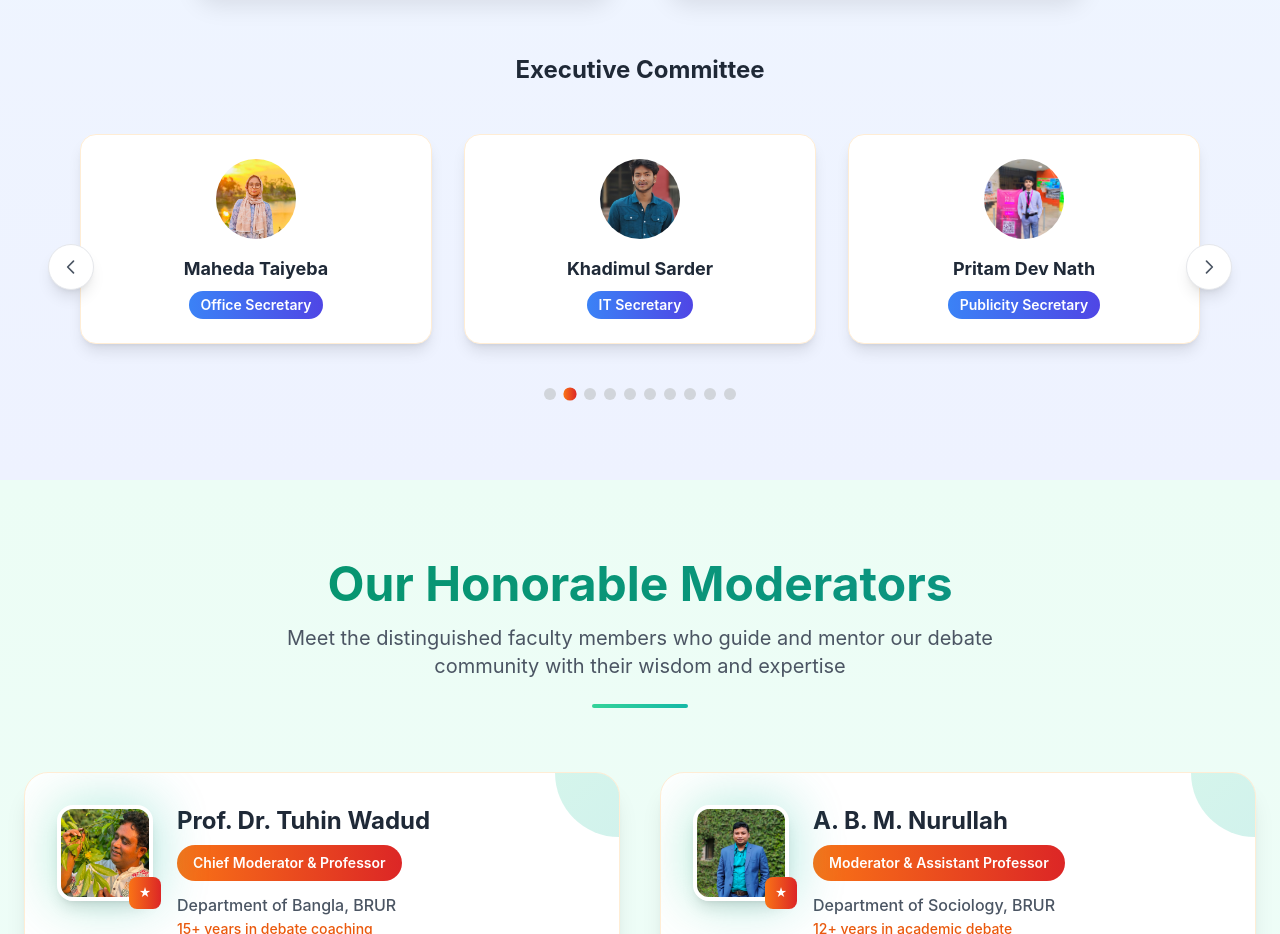
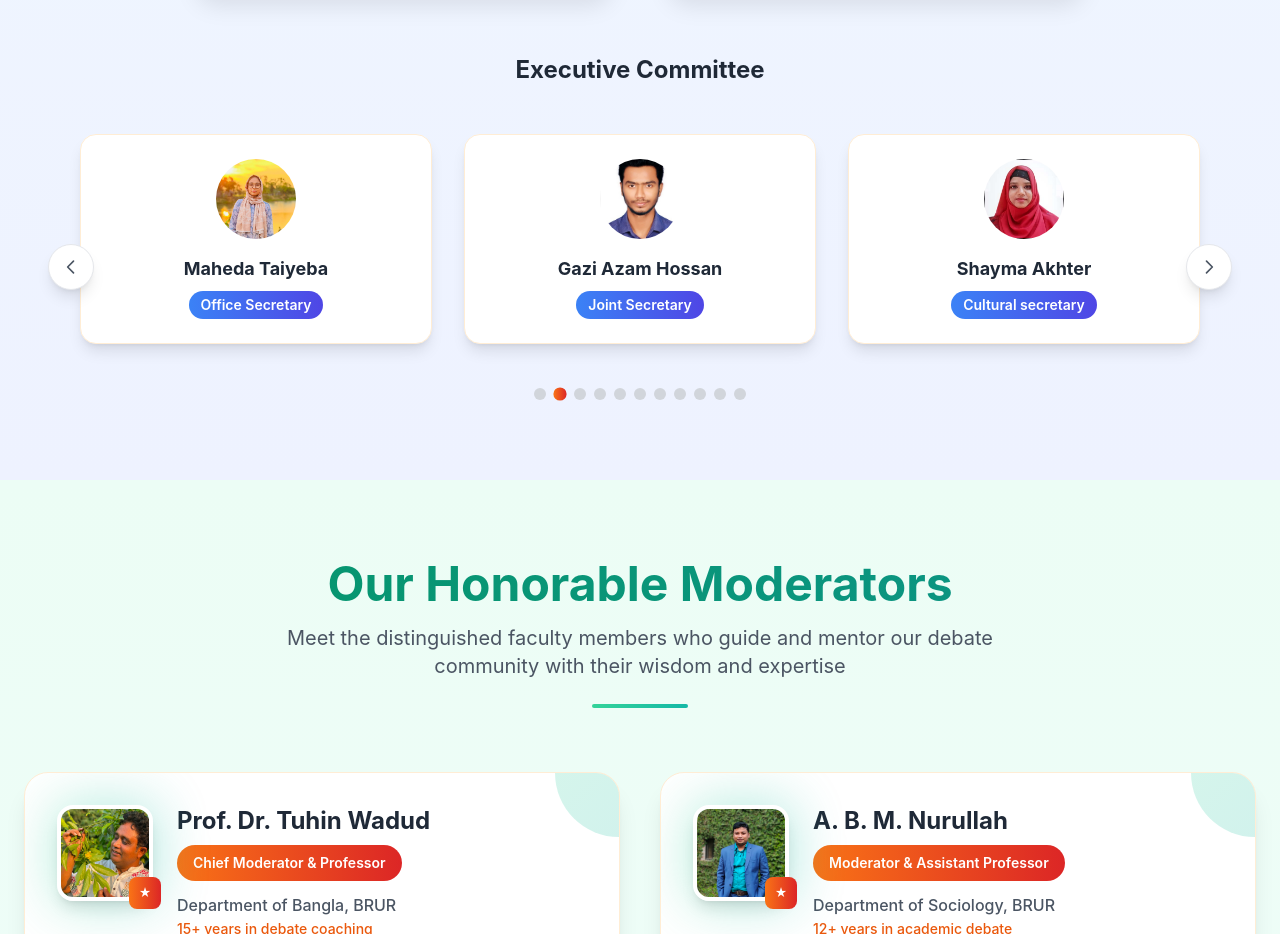
Before and after one commit to Rishad-007/BRUDF, a React (Vite) app: page / in a window 1280 px wide. Shown: the part 2300-3234 px from the top of the page. Built offline with nearby package versions, Linux system fonts and the light colour scheme.

Commit message:
added 3 members

```diff
--- a/src/ExecutiveMembersSection.jsx
+++ b/src/ExecutiveMembersSection.jsx
@@ -70,6 +70,33 @@ const executiveMembers = [
     designation: "Office Secretary",
     session: "2024-25",
     photo: "/Maheda.jpg",
+    email: "organizing@brudf.edu",
+    quote: "Bringing events to life with precision",
+    isTopExecutive: false,
+  },
+  {
+    name: "Gazi Azam Hossan",
+    designation: "Joint Secretary ",
+    session: "2024-25",
+    photo: "/gazi.jpg",
+    email: "organizing@brudf.edu",
+    quote: "Bringing events to life with precision",
+    isTopExecutive: false,
+  },
+  {
+    name: "Shayma Akhter",
+    designation: "Cultural secretary",
+    session: "2024-25",
+    photo: "/sayma.jpg",
+    email: "organizing@brudf.edu",
+    quote: "Bringing events to life with precision",
+    isTopExecutive: false,
+  },
+  {
+    name: "MD Golam Rahman Shaon",
+    designation: "Assistant office secretary",
+    session: "2024-25",
+    photo: "/shaon.jpg",
     email: "organizing@brudf.edu",
     quote: "Bringing events to life with precision",
     isTopExecutive: false,
```
Also changed, not shown: public/gazi.jpg (added), public/shaon.jpg (added).
